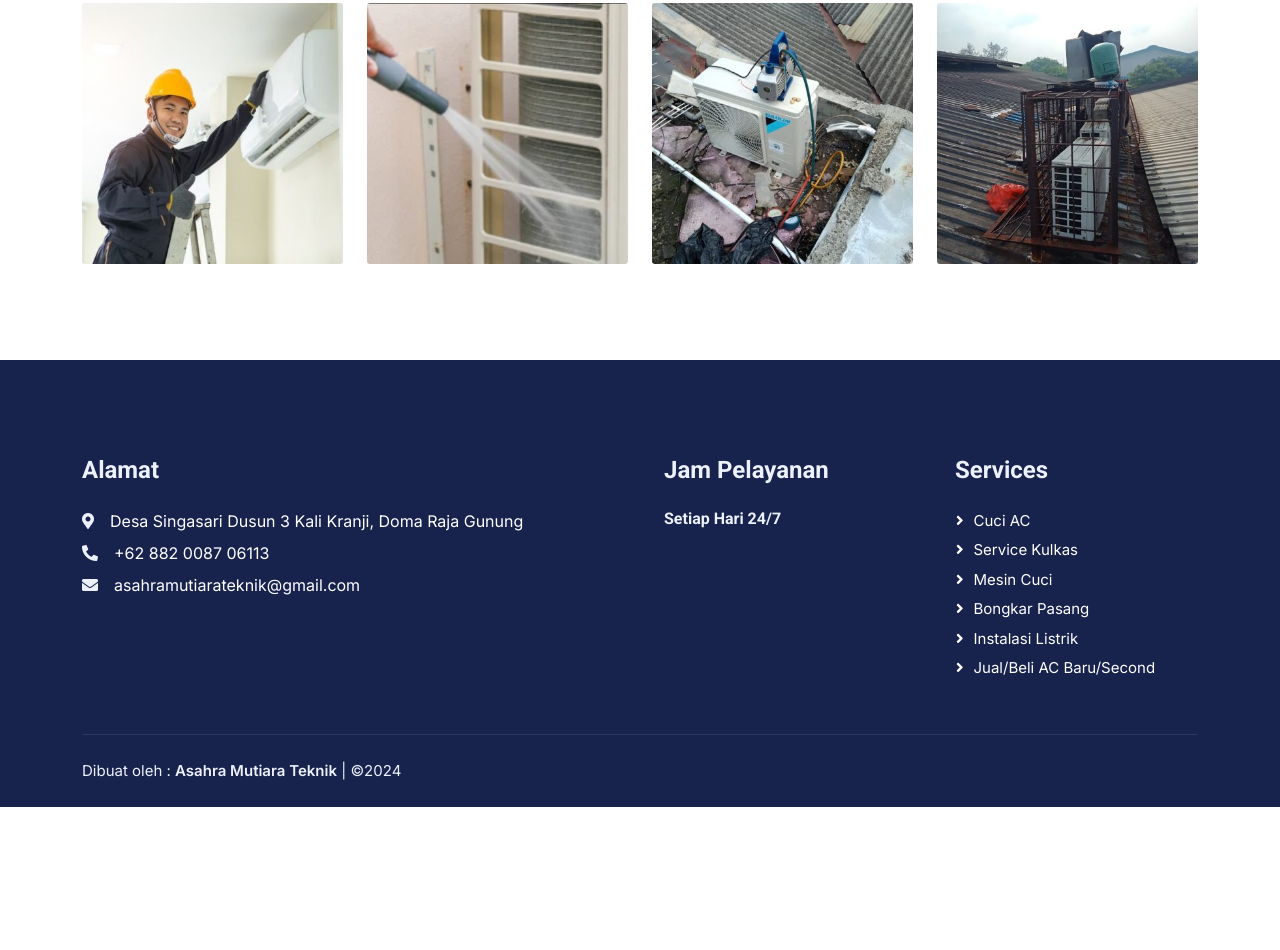
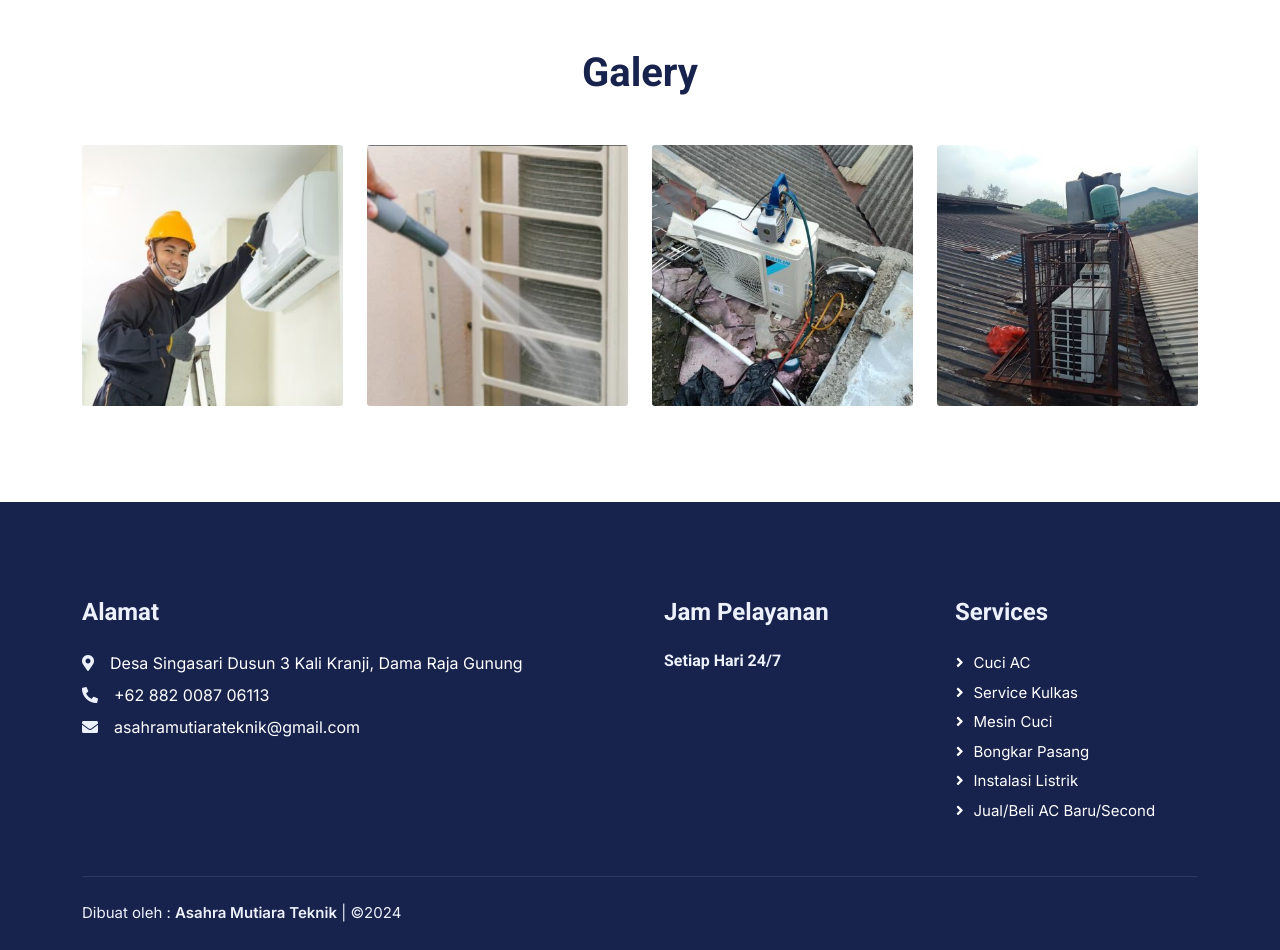
Before and after one commit to coorporates/asahra-mutiara-teknik, a plain HTML site: page index.html in a window 1280 px wide. Shown: the part 2565-3515 px from the top of the page. Before the commit the page ends 3372 px from the top, so only its background shows below. Drawn offline with nearby package versions, Linux system fonts and the light colour scheme.

Commit message:
mengganti alamat dan gambar

```diff
--- a/index.html
+++ b/index.html
@@ -297,7 +297,7 @@
         <div class="row g-5">
           <div class="col-lg-6 col-md-6">
             <h4 class="text-light mb-4">Alamat</h4>
-            <p class="mb-2 footer-alamat"><i class="fa fa-map-marker-alt me-3"></i><a href="">Desa Singasari Dusun 3 Kali Kranji, Doma Raja Gunung</a></p>
+            <p class="mb-2 footer-alamat"><i class="fa fa-map-marker-alt me-3"></i><a href="">Desa Singasari Dusun 3 Kali Kranji, Dama Raja Gunung</a></p>
             <p class="mb-2 footer-contact"><i class="fa fa-phone-alt me-3"></i><a href="https://wa.me/62882008706113">+62 882 0087 06113</a></p>
             <p class="mb-2 footer-email"><i class="fa fa-envelope me-3"></i><a href="mailto:asahramutiarateknik@gmail.com">asahramutiarateknik@gmail.com</a></p>
           </div>
```
Also changed, not shown: img/2.jpg, img/3.jpg, img/4.jpg, img/5.JPG, img/6.jpg.
